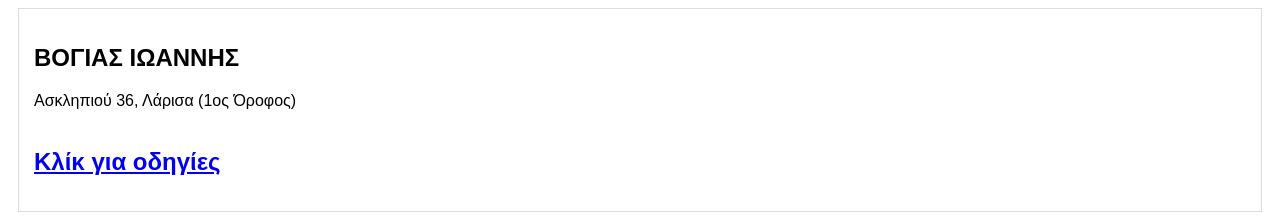
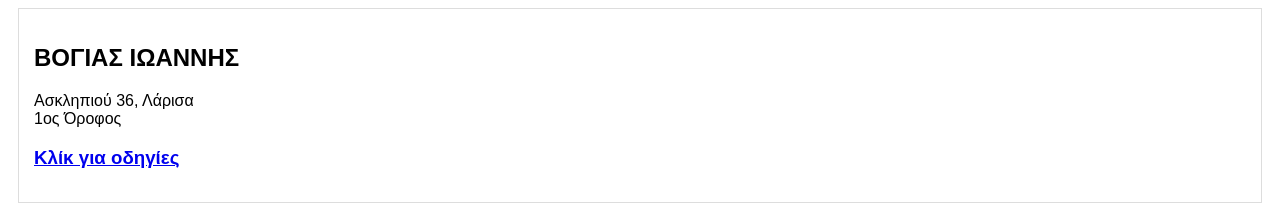
Before and after one commit to fvgsmd/fvgsmd.github.io, a plain HTML site: page index.html in a window 1280 px wide. Shown: the part 1154-1376 px from the top of the page. Drawn offline with Linux system fonts and the light colour scheme; some packages are replaced by stand-ins of ours.

Commit message:
Add files via upload

```diff
--- a/index.html
+++ b/index.html
@@ -96,7 +96,7 @@
     &q=place_id:ChIJma_cPZiIWBMR7XpKowMDLtY&zoom=17" allowfullscreen>
 </iframe> -->
 	<div id="map"></div>
-	<div id="legend"><h2>ΒΟΓΙΑΣ ΙΩΑΝΝΗΣ</h2>Ασκληπιού 36, Λάρισα (1ος Όροφος)<br><br><h2><a href='https://www.google.com/maps?daddr=vogias+ent'> Κλίκ για οδηγίες</a></h2></div>
+	<div id="legend"><h2>ΒΟΓΙΑΣ ΙΩΑΝΝΗΣ</h2>Ασκληπιού 36, Λάρισα<br>1ος Όροφος<h3><a href="https://www.google.com/maps?daddr=ΒΟΓΙΑΣ ΙΩΑΝΝΗΣ Ωτορινολαρυγγολόγος Λάρισα"> Κλίκ για οδηγίες</a></h3></div>
     <script>
 // Initialize and add the map
 function initMap() {
```
Also changed, not shown: 1 other file.
